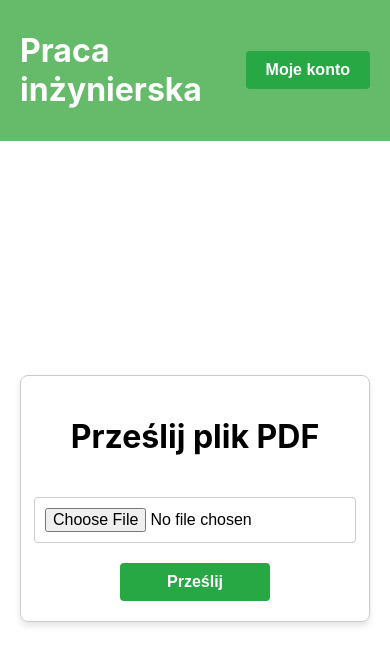
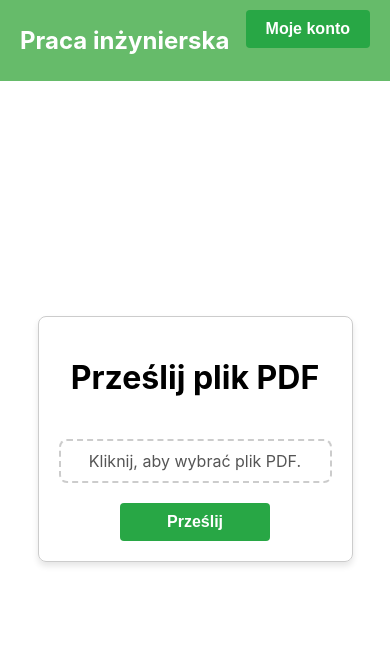
Before and after one commit to dominikkilijan/frontend, a React (Create React App) app: page / in a window 390 px wide. Shown: the top 664 px of the page. Built offline with nearby package versions, Linux system fonts and the light colour scheme.

Commit message:
responsywność dla smartfonów

```diff
--- a/src/components/FileUpload.js
+++ b/src/components/FileUpload.js
@@ -1,13 +1,50 @@
-import React, { useState } from 'react';
+import React, { useState, useEffect } from 'react';
 import axios from 'axios';
 import '../styles/FileUpload.css';
 
 function FileUpload() {
     const [file, setFile] = useState(null);
     const [loading, setLoading] = useState(false);
+    const [isDragging, setIsDragging] = useState(false);
+    const [isMobile, setIsMobile] = useState(false);
+
+    useEffect(() => {
+        const checkIfMobile = () => {
+            setIsMobile(window.innerWidth <= 768);
+        };
+
+        checkIfMobile();
+        window.addEventListener('resize', checkIfMobile);
+
+        return () => window.removeEventListener('resize', checkIfMobile);
+    }, []);
 
     const handleFileChange = (event) => {
         setFile(event.target.files[0]);
+    };
+
+    const handleDragOver = (event) => {
+        event.preventDefault();
+        setIsDragging(true);
+    };
+
+    const handleDragLeave = () => {
+        setIsDragging(false);
+    };
+
+    const handleDrop = (event) => {
+        event.preventDefault();
+        setIsDragging(false);
+
+        const droppedFile = event.dataTransfer.files[0];
+
+        if (droppedFile) {
+            if (droppedFile.type !== 'application/pdf') {
+                alert('Można przesyłać tylko pliki PDF.');
+                return;
+            }
+            setFile(droppedFile);
+        }
     };
 
     const handleUpload = async () => {
@@ -67,7 +104,26 @@ function FileUpload() {
     return (
         <div className="container">
             <h1>Prześlij plik PDF</h1>
-            <input type="file" accept="application/pdf" onChange={handleFileChange} className="input" />
+            <div
+                className={`dropzone ${isDragging ? 'dragging' : ''}`}
+                onDragOver={handleDragOver}
+                onDragLeave={handleDragLeave}
+                onDrop={handleDrop}
+            >
+                {file ? (
+                    <p>{file.name}</p>
+                ) : isMobile ? (
+                    <p>Kliknij, aby wybrać plik PDF.</p>
+                ) : (
+                    <p>Przeciągnij i upuść plik PDF tutaj lub kliknij, aby wybrać.</p>
+                )}
+                <input
+                    type="file"
+                    accept="application/pdf"
+                    onChange={handleFileChange}
+                    className="file-input"
+                />
+            </div>
             <button onClick={handleUpload} disabled={loading} className="button">
                 {loading ? 'Przesyłanie...' : 'Prześlij'}
             </button>
--- a/src/components/MyAccount.js
+++ b/src/components/MyAccount.js
@@ -8,11 +8,24 @@ function MyAccount() {
     const [loading, setLoading] = useState(true);
     const [error, setError] = useState(null);
     const [currentPage, setCurrentPage] = useState(1);
+    const [filesPerPage, setFilesPerPage] = useState(10);
 
     const navigate = useNavigate();
-    const filesPerPage = 10;
+
+    useEffect(() => {
+        const handleResize = () => {
+            setFilesPerPage(window.innerWidth <= 768 ? 5 : 10);
+        };
+
+        handleResize();
+        window.addEventListener('resize', handleResize);
+
+        return () => {
+            window.removeEventListener('resize', handleResize);
+        };
+    }, []);
+
     const totalPages = Math.ceil(files.length / filesPerPage);
-
     const startIndex = (currentPage - 1) * filesPerPage;
     const currentFiles = files.slice(startIndex, startIndex + filesPerPage);
 
@@ -76,9 +89,15 @@ function MyAccount() {
             <h2 className="account-header">Moje nuty</h2>
             <ul className="file-list">
                 {currentFiles.map((file) => (
-                    <ListElement key={file.id} file={file} onFileDelete={(fileId) =>
-                        setFiles((prevFiles) => prevFiles.filter((f) => f.id !== fileId))
-                    } />
+                    <ListElement
+                        key={file.id}
+                        file={file}
+                        onFileDelete={(fileId) =>
+                            setFiles((prevFiles) =>
+                                prevFiles.filter((f) => f.id !== fileId)
+                            )
+                        }
+                    />
                 ))}
             </ul>
             <div className="pagination">
--- a/src/styles/FileUpload.css
+++ b/src/styles/FileUpload.css
@@ -8,18 +8,47 @@
     border: 1px solid #ccc;
     border-radius: 8px;
     box-shadow: 0 4px 6px rgba(0, 0, 0, 0.1);
-    width: 100%;
+    width: 90%;
     max-width: 400px;
     margin: 0 auto;
+    box-sizing: border-box;
 }
 
-.input {
-    padding: 10px;
-    border: 1px solid #ccc;
-    border-radius: 4px;
-    font-size: 16px;
+.dropzone {
+    position: relative;
+    display: flex;
+    align-items: center;
+    justify-content: center;
     width: 100%;
     max-width: 300px;
+    padding: 15px;
+    border: 2px dashed #ccc;
+    border-radius: 8px;
+    text-align: center;
+    cursor: pointer;
+    transition: border-color 0.3s ease;
+    box-sizing: border-box;
+}
+
+.dropzone.dragging {
+    border-color: #28a745;
+    background-color: #f8fff8;
+}
+
+.dropzone p {
+    margin: 0;
+    font-size: 16px;
+    color: #555;
+}
+
+.file-input {
+    position: absolute;
+    top: 0;
+    left: 0;
+    width: 100%;
+    height: 100%;
+    opacity: 0;
+    cursor: pointer;
 }
 
 .button {
@@ -45,3 +74,10 @@
     background-color: #6c757d;
     cursor: not-allowed;
 }
+
+@media (max-width: 768px) {
+    .dropzone {
+        max-width: 100%;
+        padding: 10px;
+    }
+}
--- a/src/styles/Header.css
+++ b/src/styles/Header.css
@@ -9,11 +9,14 @@
 
 .home {
     cursor: pointer;
+    font-size: 28px;
+    font-weight: bold;
 }
 
 .button-group {
     display: flex;
-    gap: 10px;
+    gap: 8px;
+    align-items: flex-end;
 }
 
 .button {
@@ -21,8 +24,9 @@
     color: #fff;
     border: none;
     cursor: pointer;
-    font-size: 16px;
+    font-size: 14px;
     font-weight: bold;
+    padding: 6px 10px;
     white-space: nowrap;
     transition: background-color 0.3s ease, color 0.3s ease;
 }
@@ -31,3 +35,25 @@
     background-color: transparent;
     color: #fff;
 }
+
+@media (max-width: 768px) {
+    .header {
+        flex-direction: row;
+        align-items: flex-start;
+    }
+
+    .home {
+        font-size: 24px;
+    }
+
+    .button-group {
+        flex-direction: column;
+        align-items: flex-end;
+        gap: 5px;
+    }
+
+    .button {
+        font-size: 12px;
+        padding: 5px 8px;
+    }
+}
--- a/src/styles/ListElement.css
+++ b/src/styles/ListElement.css
@@ -8,12 +8,15 @@
 }
 
 .file-name {
-    flex: 1;
+    flex: 0.8;
     text-align: left;
+    overflow: hidden;
+    text-overflow: ellipsis;
+    white-space: nowrap;
 }
 
 .file-date {
-    flex: 1;
+    flex: 1.2;
     text-align: center;
 }
 
--- a/src/styles/Login.css
+++ b/src/styles/Login.css
@@ -71,3 +71,27 @@
     text-decoration: underline;
     text-align: center;
 }
+
+@media (max-width: 768px) {
+    .login-container {
+        min-height: 70vh;
+        margin-top: 20px;
+    }
+
+    .login-form {
+        max-width: 90%;
+    }
+
+    .login-input {
+        font-size: 14px;
+    }
+
+    .login-button {
+        font-size: 14px;
+        padding: 8px;
+    }
+
+    .register-text {
+        font-size: 12px;
+    }
+}
--- a/src/styles/MyAccount.css
+++ b/src/styles/MyAccount.css
@@ -66,3 +66,29 @@
     font-weight: bold;
     color: #555;
 }
+
+@media (max-width: 768px) {
+    .account-container {
+        min-height: 70vh;
+    }
+
+    .file-list {
+        max-height: 50vh;
+        overflow-y: auto;
+        margin-bottom: 10px;
+    }
+
+    .pagination {
+        bottom: 3%;
+        max-width: 300px;
+    }
+
+    .pagination-button {
+        padding: 6px 12px;
+        font-size: 12px;
+    }
+
+    .page-indicator {
+        font-size: 12px;
+    }
+}
--- a/src/styles/Register.css
+++ b/src/styles/Register.css
@@ -72,3 +72,23 @@
     font-size: 14px;
     margin: 5px 0;
 }
+
+@media (max-width: 768px) {
+    .register-container {
+        min-height: 70vh;
+        margin-top: 20px;
+    }
+
+    .register-form {
+        max-width: 90%;
+    }
+
+    .register-input {
+        font-size: 14px;
+    }
+
+    .register-button {
+        font-size: 14px;
+        padding: 8px;
+    }
+}
```
